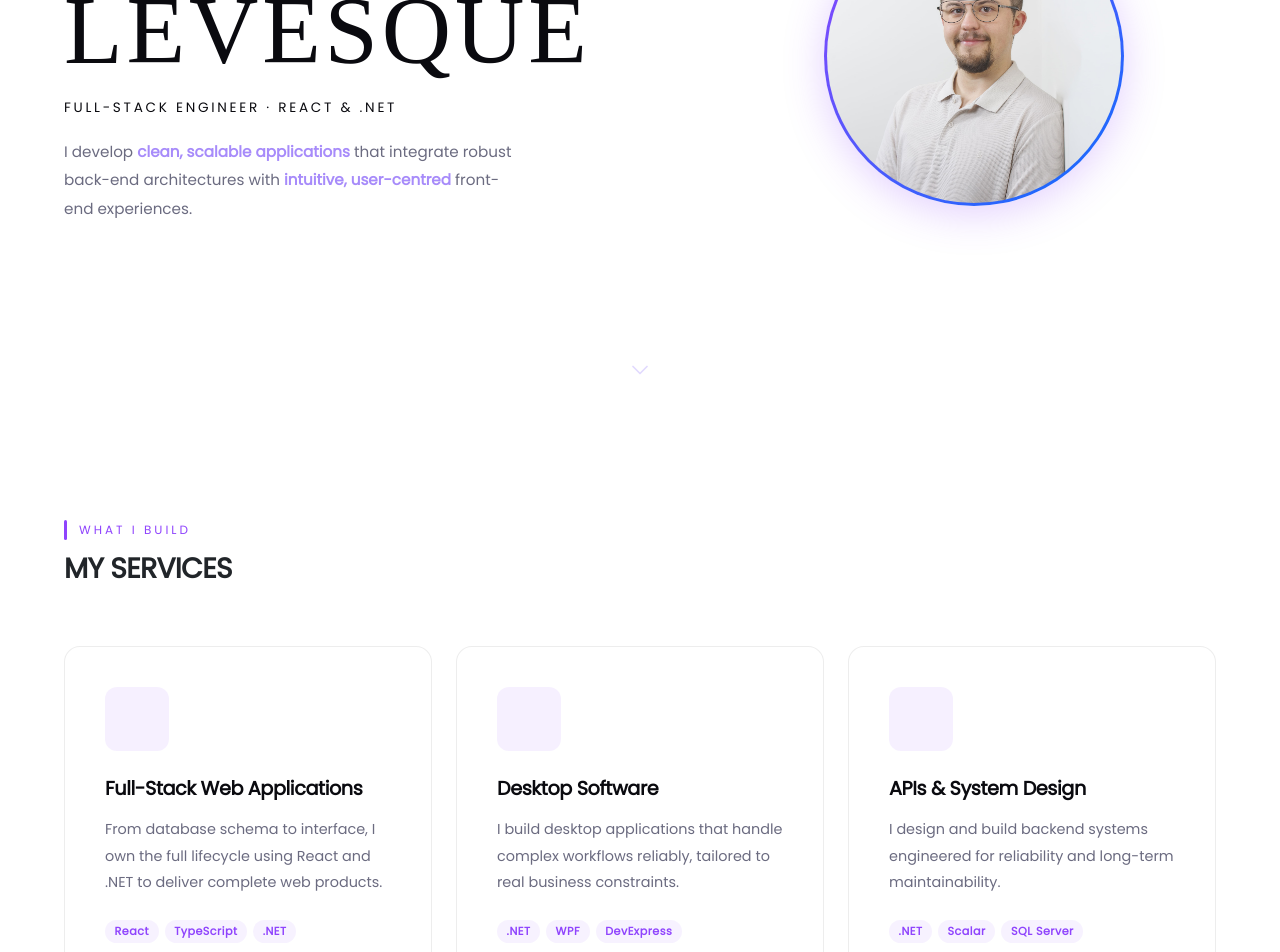
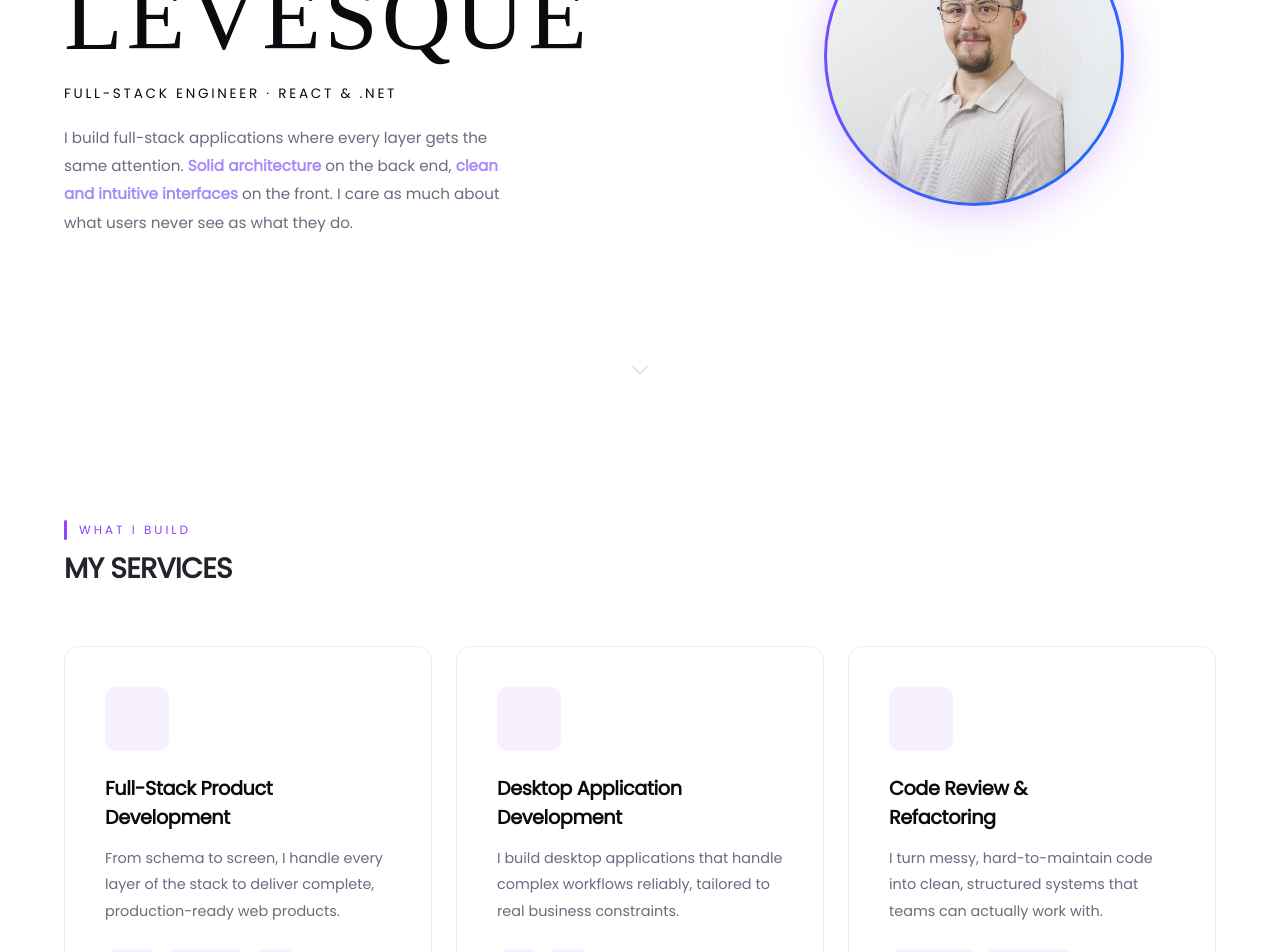
Before and after one commit to IKLSI/Portfolio, a React (Vite) app: page / in a window 1280 px wide. Shown: the part 380-1332 px from the top of the page. Built offline with nearby package versions, Linux system fonts and the light colour scheme; some icons are missing.

Commit message:
✨ Correction des textes de description présent sur le site

```diff
--- a/src/components/hero/HeroSection.tsx
+++ b/src/components/hero/HeroSection.tsx
@@ -120,21 +120,23 @@ export const HeroSection = () => {
                 maxWidth: { xs: "100%", md: 450 },
               }}
             >
-              I develop{" "}
+              I build full-stack applications where every layer gets the same
+              attention.{" "}
               <Box
                 component="span"
                 sx={{ color: colors.lavender, fontWeight: 600 }}
               >
-                clean, scalable applications
+                Solid architecture
               </Box>{" "}
-              that integrate robust back-end architectures with{" "}
+              on the back end,{" "}
               <Box
                 component="span"
                 sx={{ color: colors.lavender, fontWeight: 600 }}
               >
-                intuitive, user-centred
+                clean and intuitive interfaces
               </Box>{" "}
-              front-end experiences.
+              on the front. I care as much about what users never see as what
+              they do.
             </Typography>
           </Box>
 
--- a/src/components/services/WhatIDoSection.tsx
+++ b/src/components/services/WhatIDoSection.tsx
@@ -126,6 +126,7 @@ export const WhatIDoSection = () => {
                     color: colors.dark,
                     mb: 1.5,
                     letterSpacing: "-0.02em",
+                    whiteSpace: "pre-line",
                   }}
                 >
                   {title}
--- a/src/data/career.ts
+++ b/src/data/career.ts
@@ -12,7 +12,7 @@ export const career: CareerItem[] = [
     title: "React & .NET Developer",
     subtitle: "FTEL",
     description:
-      "Designing and developing internal tools to automate and optimize business processes. Adding new features to existing .NET applications in an Agile environment.",
+      "Maintaining and evolving production .NET applications, shipping features, optimising existing modules, reducing technical debt, and developing internal automation tools in an Agile environment.",
     type: "work",
   },
   {
@@ -20,7 +20,7 @@ export const career: CareerItem[] = [
     title: "Engineering Degree",
     subtitle: "ESIGELEC",
     description:
-      "Generalist engineering program with a focus on Digital Services Engineering, emphasizing application development, project management, and data security.",
+      "Generalist engineering program blending mathematics, electronics, software development, networking and management across a broad technical foundation.",
     type: "education",
   },
   {
--- a/src/data/projects.ts
+++ b/src/data/projects.ts
@@ -22,7 +22,7 @@ export const projects: Project[] = [
   {
     title: "SENTINEL",
     description:
-      "Full-stack project management platform for dev teams with ticket tracking, kanban board, dependency health monitoring, vulnerability detection, time tracking and role-based access control.",
+      "Full-stack project management platform for dev teams, featuring ticket tracking, kanban board, dependency health, vulnerability detection and role-based access control.",
     image:
       "https://images.unsplash.com/photo-1555066931-4365d14bab8c?w=800&auto=format&fit=crop",
     technologies: ["React", ".NET", "PostgreSQL"],
--- a/src/data/services.tsx
+++ b/src/data/services.tsx
@@ -2,6 +2,7 @@ import type { ReactNode } from "react";
 import WebOutlinedIcon from "@mui/icons-material/WebOutlined";
 import LaptopOutlinedIcon from "@mui/icons-material/LaptopOutlined";
 import AccountTreeOutlinedIcon from "@mui/icons-material/AccountTreeOutlined";
+import FindInPageOutlinedIcon from "@mui/icons-material/FindInPageOutlined";
 
 export interface Service {
   icon: ReactNode;
@@ -13,23 +14,23 @@ export interface Service {
 export const services: Service[] = [
   {
     icon: <WebOutlinedIcon sx={{ fontSize: 32, color: "primary.main" }} />,
-    title: "Full-Stack Web Applications",
+    title: "Full-Stack Product Development",
     description:
-      "From database schema to interface, I own the full lifecycle using React and .NET to deliver complete web products.",
+      "From schema to screen, I handle every layer of the stack to deliver complete, production-ready web products.",
     tags: ["React", "TypeScript", ".NET"],
   },
   {
     icon: <LaptopOutlinedIcon sx={{ fontSize: 32, color: "primary.main" }} />,
-    title: "Desktop Software",
+    title: "Desktop Application Development",
     description:
       "I build desktop applications that handle complex workflows reliably, tailored to real business constraints.",
-    tags: [".NET", "WPF", "DevExpress"],
+    tags: [".NET", "WPF"],
   },
   {
-    icon: <AccountTreeOutlinedIcon sx={{ fontSize: 32, color: "primary.main" }} />,
-    title: "APIs & System Design",
+    icon: <FindInPageOutlinedIcon sx={{ fontSize: 32, color: "primary.main" }} />,
+    title: "Code Review &\nRefactoring",
     description:
-      "I design and build backend systems engineered for reliability and long-term maintainability.",
-    tags: [".NET", "Scalar", "SQL Server"],
+      "I turn messy, hard-to-maintain code into clean, structured systems that teams can actually work with.",
+    tags: ["Refactoring", "Clean Code"],
   },
 ];
```
